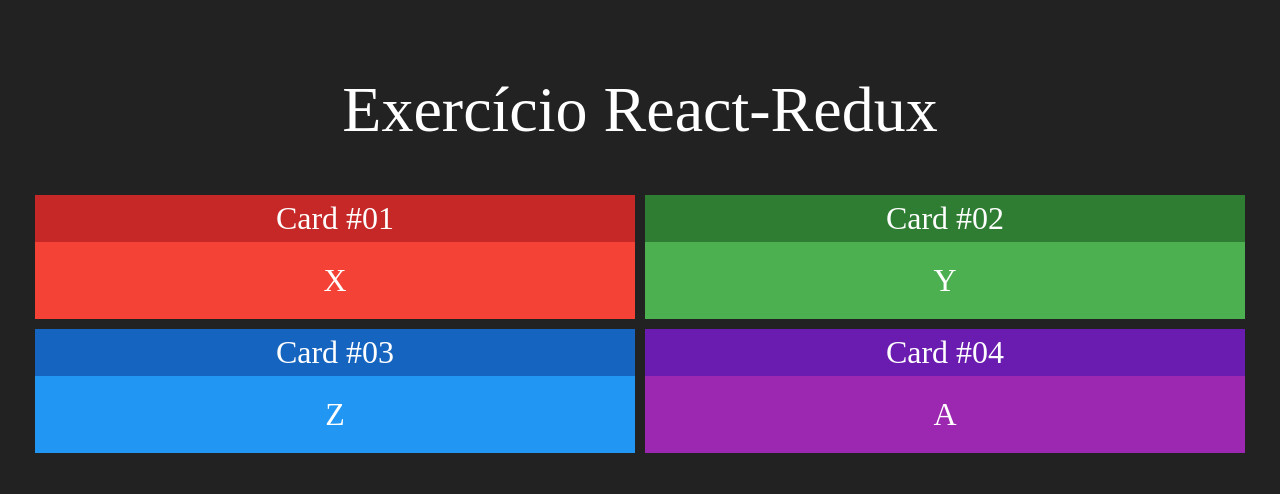
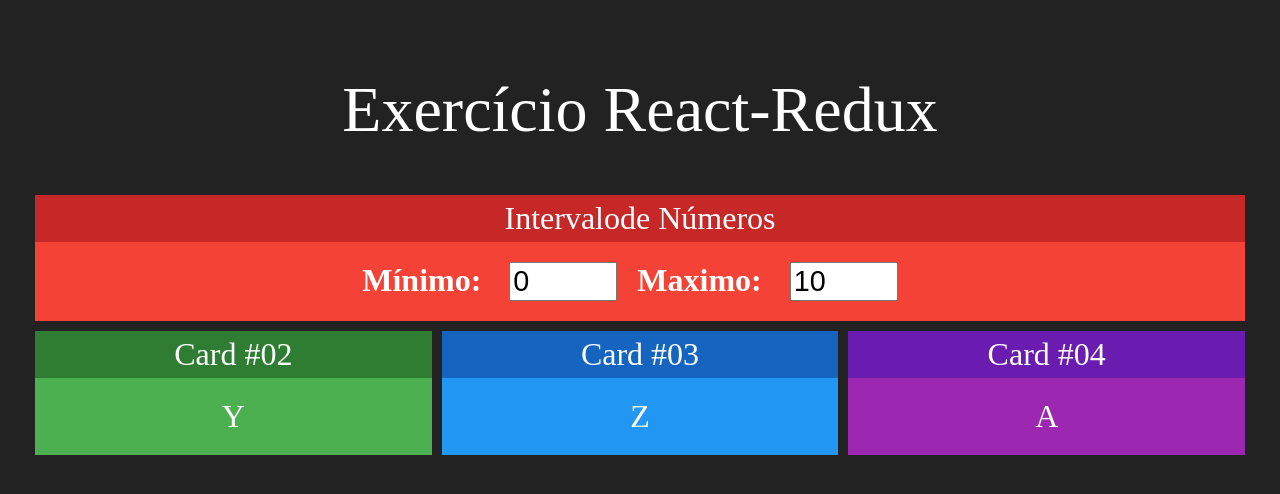
Before and after one commit to MenezesC137/Fundamentals_Redux, a React (Create React App) app: page / in a window 1280 px wide. Shown: the top 494 px of the page. Built offline with nearby package versions, Linux system fonts and the light colour scheme.

Commit message:
Intervalo

```diff
--- a/src/App.js
+++ b/src/App.js
@@ -1,20 +1,19 @@
 import logo from './logo.svg';
 import './App.css';
 import Card from './components/Card';
+import Intervalo from './components/Intervalo';
 
 function App() {
   return (
     <div className="App">
       <h1>Exercício React-Redux</h1>
       <div className='linha'>
-        <Card title='Card #01' red>
-          X
-        </Card>
+        <Intervalo />
+      </div>
+      <div className='linha' >
         <Card title='Card #02' green>
           Y
         </Card>
-      </div>
-      <div className='linha' >
         <Card title='Card #03' blue>
           Z
         </Card>
--- /dev/null
+++ b/src/components/Intervalo.css
@@ -0,0 +1,6 @@
+.Intervalo input {
+  font-size: 1.8rem;
+  margin-left: 20px;
+  margin-right: 20px;
+  width: 100px;
+}
--- /dev/null
+++ b/src/components/Intervalo.jsx
@@ -0,0 +1,21 @@
+import './Intervalo.css'
+import React from 'react'
+import Card from './Card'
+
+export default props => {
+    return (
+        <Card title="Intervalode Números" red>
+            <div className='Intervalo'>
+                <span>
+                    <strong>Mínimo: </strong>
+                    <input type="number" value={0} readOnly/>
+                </span>
+                <span>
+                    <strong>Maximo: </strong>
+                    <input type="number" value={10} readOnly/>
+                </span>
+            </div>
+
+        </Card>
+    )
+}
```
